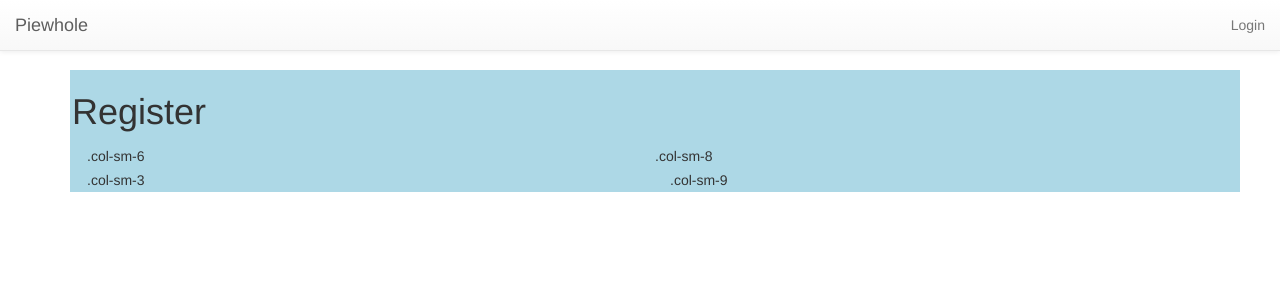
After one commit to CarbonJ/Piewhole, a Flask app: page /register in a window 1280 px wide. The commit adds this page. Shown: the top 300 px of the page. Run offline with Flask 2, Linux system fonts and the light colour scheme; some libraries are stand-ins or nearby versions.

Commit message:
Added base register

```diff
--- a/piewhole/templates/login.html
+++ b/piewhole/templates/login.html
@@ -19,5 +19,10 @@
                 <button type="submit" class="btn btn-default">Submit</button>
             </form>
         </div>
+    <div class="row">
+    <class='col-sm-12'>
+    Register as a new user <a href='{{ url_for('register_user') }}''>here</a>
+    </div>
+    </div>
 </div>
 {% endblock %}
--- /dev/null
+++ b/piewhole/templates/register.html
@@ -0,0 +1,26 @@
+{% extends "base.html" %}
+{% block content %}
+
+<div class="container">
+    <div class="row">
+    <class='col-sm-12'>
+    <h1>Register</h1>
+    </div>
+<div class="row">
+    <div class="col-sm-6">
+        <div class="demo-content">.col-sm-6</div>
+    </div>
+    <div class="col-sm-86">
+        <div class="demo-content bg-alt">.col-sm-8</div>
+    </div>
+</div>
+
+<div class="row">
+    <div class="col-sm-6">
+        <div class="demo-content">.col-sm-3</div>
+    </div>
+    <div class="col-sm-6">
+        <div class="demo-content bg-alt">.col-sm-9</div>
+    </div>
+</div>
+{% endblock %}
--- a/piewhole/views.py
+++ b/piewhole/views.py
@@ -15,6 +15,10 @@ from flask.ext.login import logout_user
 @piewhole.route("/")
 def index():
     return render_template("intro.html")
+
+@piewhole.route('/register')
+def register_user():
+    return render_template('register.html')
 
 @piewhole.route("/login", methods=['GET'])
 def login():
```
